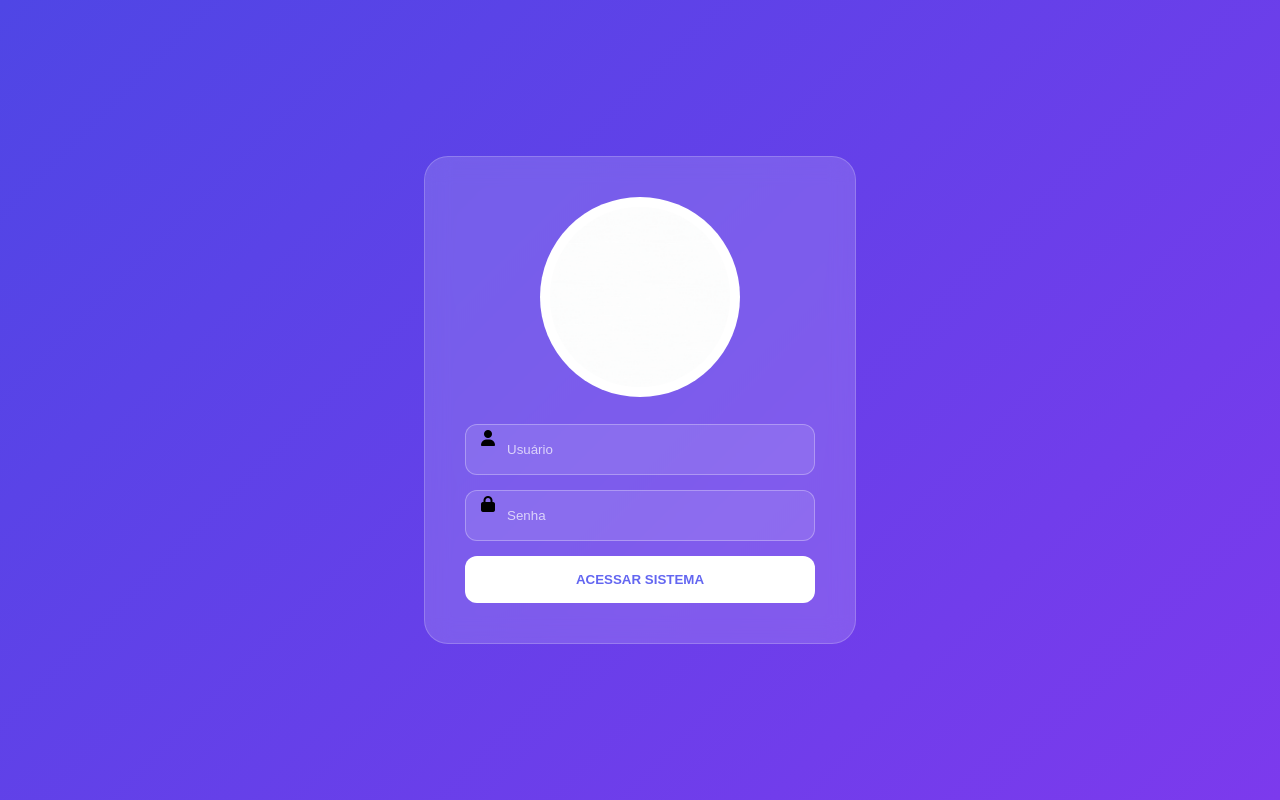
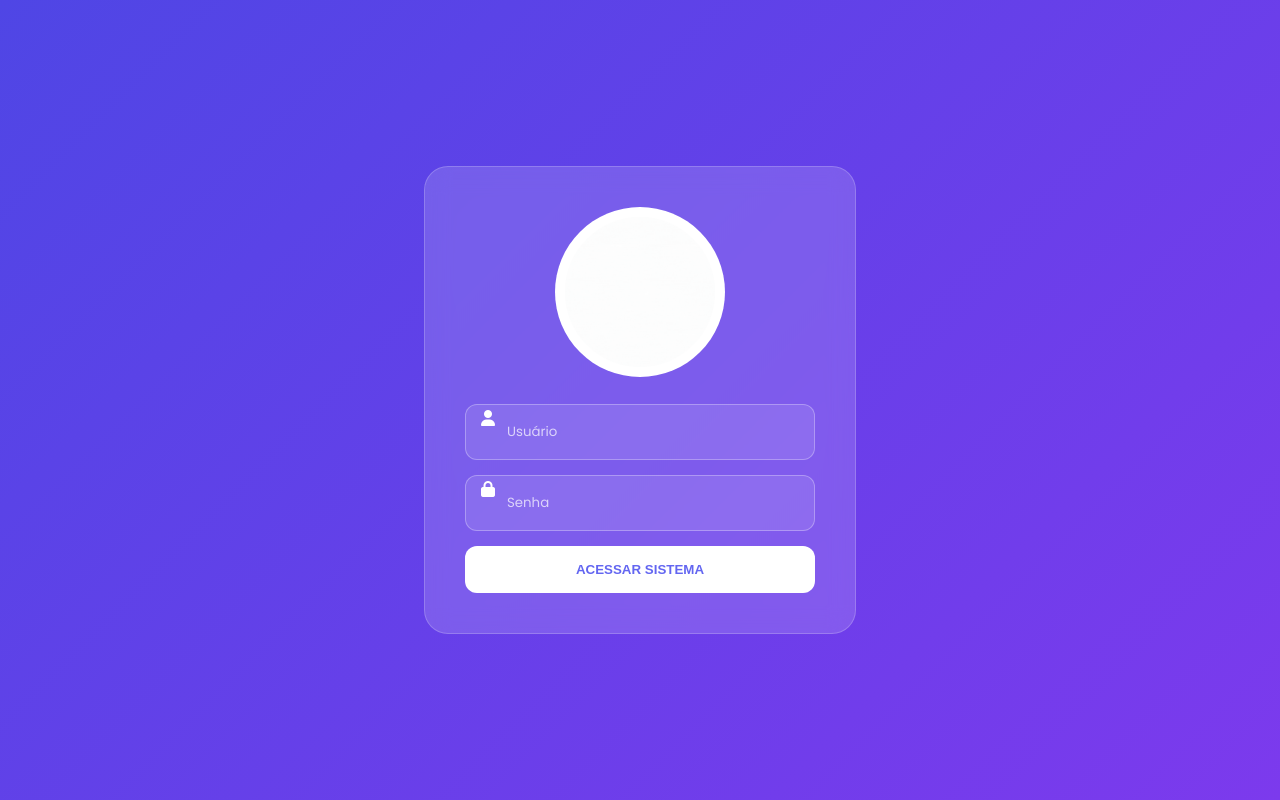
Before and after one commit to brunorochamczal/eduflow, a Flask app: page / in a window 1280 px wide. Run offline with Flask 3, Linux system fonts and the light colour scheme; some libraries are stand-ins or nearby versions.

Commit message:
Update style.css

```diff
--- a/static/css/style.css
+++ b/static/css/style.css
@@ -1,27 +1,76 @@
-:root { --primary: #6366f1; --glass: rgba(255, 255, 255, 0.15); }
-body, html { margin: 0; font-family: 'Poppins', sans-serif; background: #f8fafc; }
+@import url('https://fonts.googleapis.com/css2?family=Poppins:wght@300;400;600&display=swap');
+
+:root {
+    --primary: #6366f1;
+    --glass: rgba(255, 255, 255, 0.15);
+}
+
+body, html {
+    margin: 0;
+    padding: 0;
+    font-family: 'Poppins', sans-serif;
+    background-color: #f8fafc;
+}
+
 .hidden { display: none !important; }
 
-/* LOGIN GLASSMORPHISM */
+/* TELA DE LOGIN */
 .auth-container {
-    height: 100vh; background: linear-gradient(135deg, #4f46e5, #7c3aed);
+    height: 100vh;
+    background: linear-gradient(135deg, #4f46e5 0%, #7c3aed 100%);
     display: flex; justify-content: center; align-items: center;
 }
+
 .login-card {
-    background: var(--glass); backdrop-filter: blur(12px); padding: 40px;
-    border-radius: 24px; width: 350px; text-align: center; border: 1px solid rgba(255,255,255,0.2);
+    background: var(--glass);
+    backdrop-filter: blur(12px);
+    border: 1px solid rgba(255, 255, 255, 0.2);
+    padding: 40px; border-radius: 24px;
+    width: 350px; text-align: center; color: white;
 }
-.main-logo { width: 180px; height: 180px; border-radius: 50%; background: white; margin: 0 auto 20px; padding: 10px; }
 
-/* INPUTS COM FONTES BRANCAS */
-.field { background: rgba(255,255,255,0.1); border: 1px solid rgba(255,255,255,0.3); border-radius: 12px; display: flex; padding: 5px 15px; margin-bottom: 15px; }
-.field input { background: transparent; border: none; color: #ffffff !important; width: 100%; padding: 12px; outline: none; }
-.field input::placeholder { color: rgba(255,255,255,0.7); }
+.main-logo {
+    width: 150px; height: 150px; border-radius: 50%;
+    background: white; margin: 0 auto 20px; padding: 10px;
+}
 
-#btn-login { width: 100%; padding: 16px; border-radius: 12px; border: none; background: white; color: var(--primary); font-weight: bold; cursor: pointer; }
+.field {
+    background: rgba(255, 255, 255, 0.1);
+    border: 1px solid rgba(255, 255, 255, 0.3);
+    border-radius: 12px; display: flex; padding: 5px 15px; margin-bottom: 15px;
+}
 
-/* BOTÃO VOLTAR E FORMS */
-.btn-back { background: #e2e8f0; color: #475569; border: none; padding: 10px 20px; border-radius: 8px; font-weight: bold; cursor: pointer; margin-bottom: 20px; }
-.form-modern { background: white; padding: 25px; border-radius: 15px; box-shadow: 0 10px 20px rgba(0,0,0,0.05); display: flex; flex-direction: column; gap: 10px; }
-.form-modern input, .form-modern select, .form-modern textarea { padding: 12px; border: 1px solid #e2e8f0; border-radius: 8px; }
-.form-modern button { background: var(--primary); color: white; border: none; padding: 15px; border-radius: 8px; font-weight: bold; cursor: pointer; }
+/* FONTES BRANCAS NOS INPUTS */
+.field input {
+    background: transparent; border: none;
+    color: #ffffff !important; width: 100%; padding: 12px;
+    outline: none; font-family: 'Poppins', sans-serif;
+}
+
+.field input::placeholder { color: rgba(255, 255, 255, 0.7); }
+
+#btn-login {
+    width: 100%; padding: 16px; border-radius: 12px; border: none;
+    background: white; color: var(--primary); font-weight: 600; cursor: pointer;
+}
+
+/* DASHBOARD E MÓDULOS */
+.btn-back {
+    background: #e2e8f0; border: none; padding: 10px 20px;
+    border-radius: 8px; cursor: pointer; margin-bottom: 20px; font-weight: 600;
+}
+
+.form-modern {
+    background: white; padding: 30px; border-radius: 20px;
+    box-shadow: 0 10px 25px rgba(0,0,0,0.05); max-width: 500px; margin: 0 auto;
+}
+
+.form-modern input, .form-modern select {
+    width: 100%; padding: 12px; margin-bottom: 15px;
+    border: 1px solid #ddd; border-radius: 8px; box-sizing: border-box;
+}
+
+.form-modern button {
+    width: 100%; padding: 15px; background: var(--primary);
+    color: white; border: none; border-radius: 10px; cursor: pointer;
+}
```
